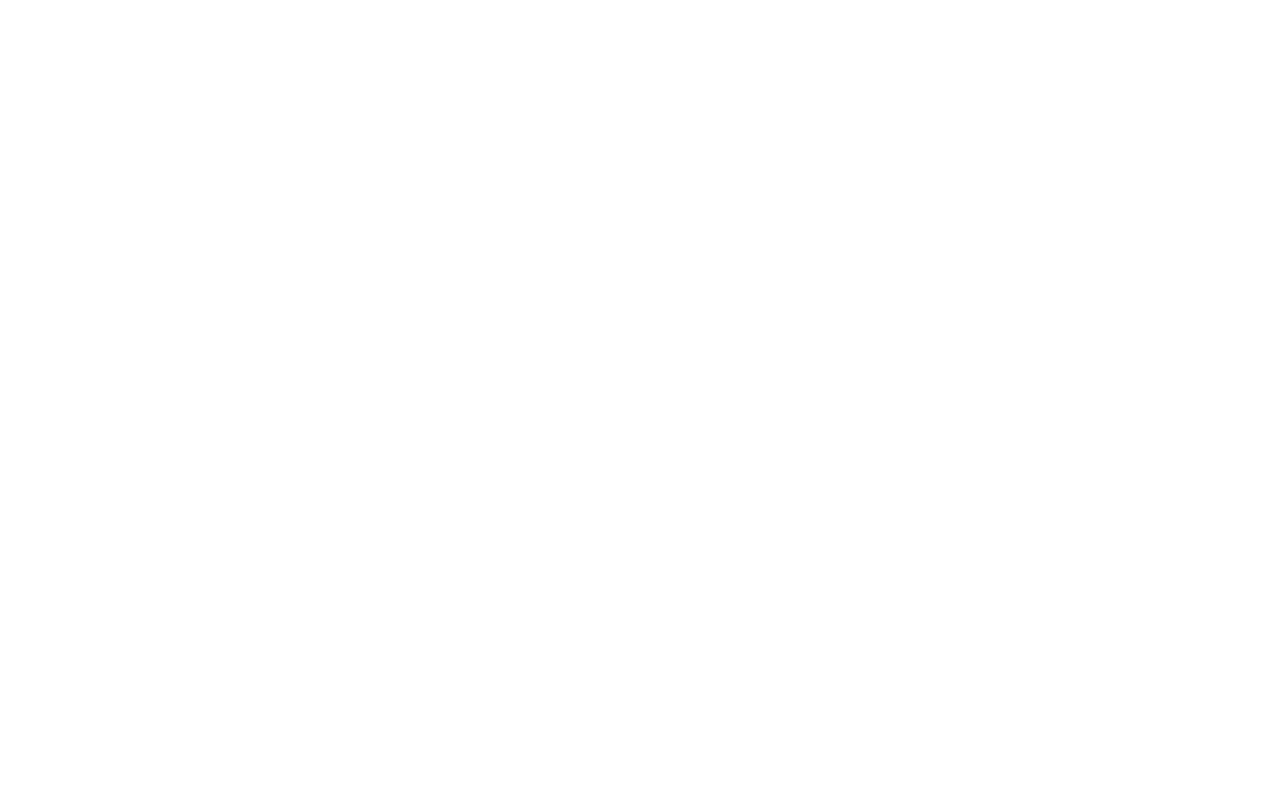
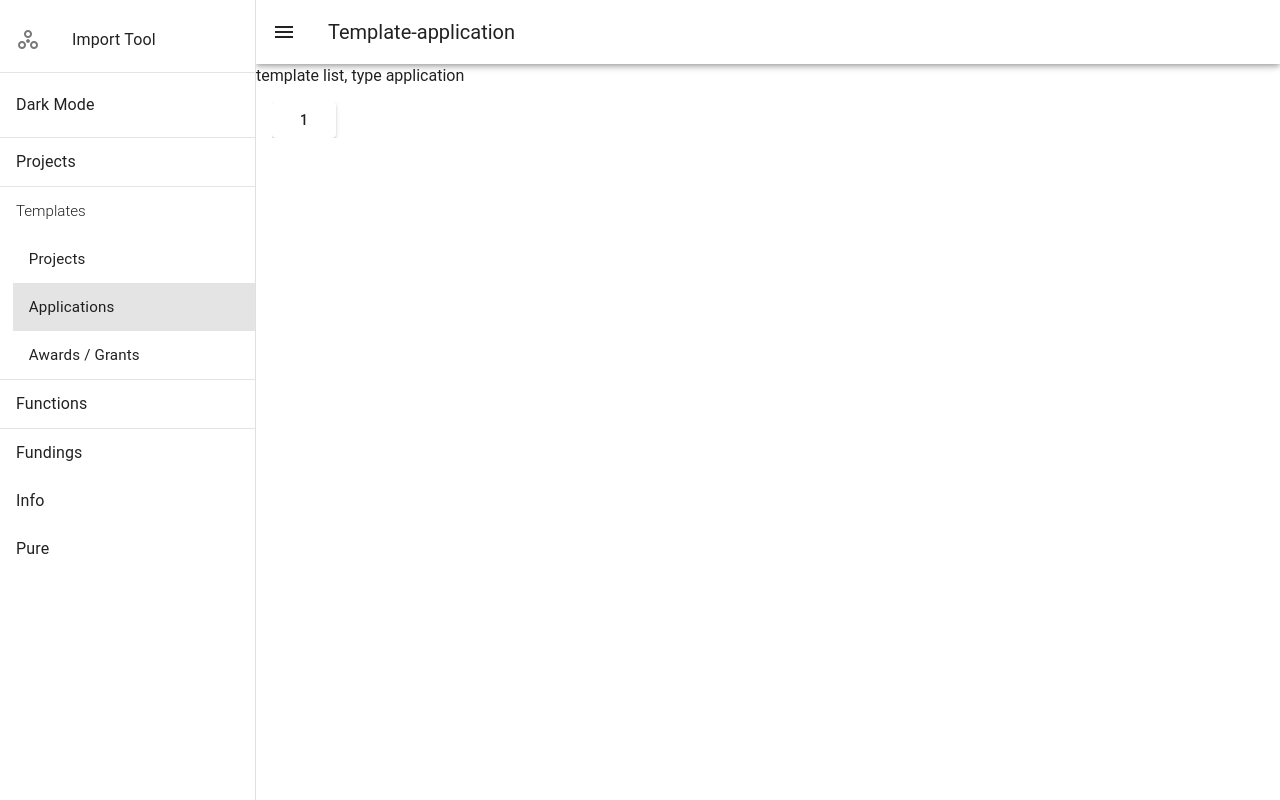
Before and after one commit to RIS-Synergy/Import-Tool, a Nuxt app in the folder frontend/: page /template/application in a window 1280 px wide. Before the commit this address had no page. Built offline with nearby package versions, Linux system fonts and the light colour scheme.

Commit message:
Frontend: routes for the 3 templates

```diff
--- /dev/null
+++ b/frontend/components/Template/Detail.vue
@@ -0,0 +1,14 @@
+<template>
+  template detail
+</template>
+
+<script setup>
+const props = defineProps({
+  // templateType: String
+})
+
+const route = useRoute()
+console.log(route)
+
+// console.log('templateType', props.templateType, 'on route', route.fullPath)
+</script>
--- /dev/null
+++ b/frontend/components/Template/List.vue
@@ -0,0 +1,20 @@
+<template>
+  template list, type {{ props.templateType }}
+
+  <v-list>
+    <v-list-item>
+      <v-btn :to="`${templateType}/1`">
+        1
+      </v-btn>
+    </v-list-item>
+  </v-list>
+</template>
+
+<script setup>
+const props = defineProps({
+  templateType: String
+})
+
+const route = useRoute()
+console.log('templateType', props.templateType, 'on route', route.fullPath)
+</script>
--- /dev/null
+++ b/frontend/pages/template/application/[id]/index.vue
@@ -0,0 +1,3 @@
+<template>
+  <TemplateDetail />
+</template>
--- /dev/null
+++ b/frontend/pages/template/application/index.vue
@@ -0,0 +1,6 @@
+<template>
+  <TemplateList templateType="application" />
+</template>
+
+<script setup>
+</script>
--- /dev/null
+++ b/frontend/pages/template/award/[id]/index.vue
@@ -0,0 +1,3 @@
+<template>
+  <TemplateDetail />
+</template>
--- /dev/null
+++ b/frontend/pages/template/award/index.vue
@@ -0,0 +1,6 @@
+<template>
+  <TemplateList templateType="award" />
+</template>
+
+<script setup>
+</script>
--- /dev/null
+++ b/frontend/pages/template/index.vue
@@ -0,0 +1,3 @@
+<template>
+  Template Index
+</template>
--- /dev/null
+++ b/frontend/pages/template/project/[id]/index.vue
@@ -0,0 +1,3 @@
+<template>
+  <TemplateDetail />
+</template>
--- /dev/null
+++ b/frontend/pages/template/project/index.vue
@@ -0,0 +1,6 @@
+<template>
+  <TemplateList templateType="project" />
+</template>
+
+<script setup>
+</script>
```
